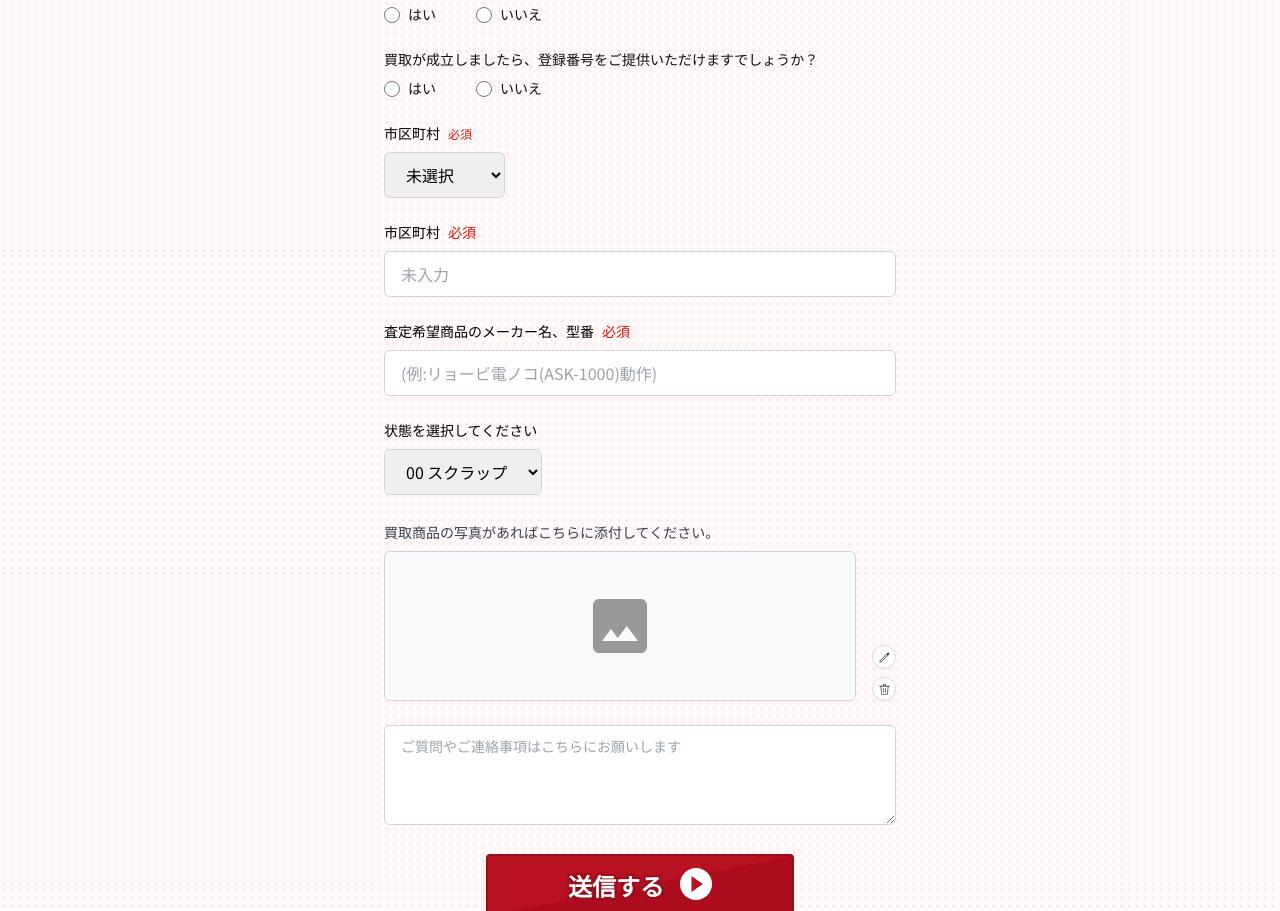
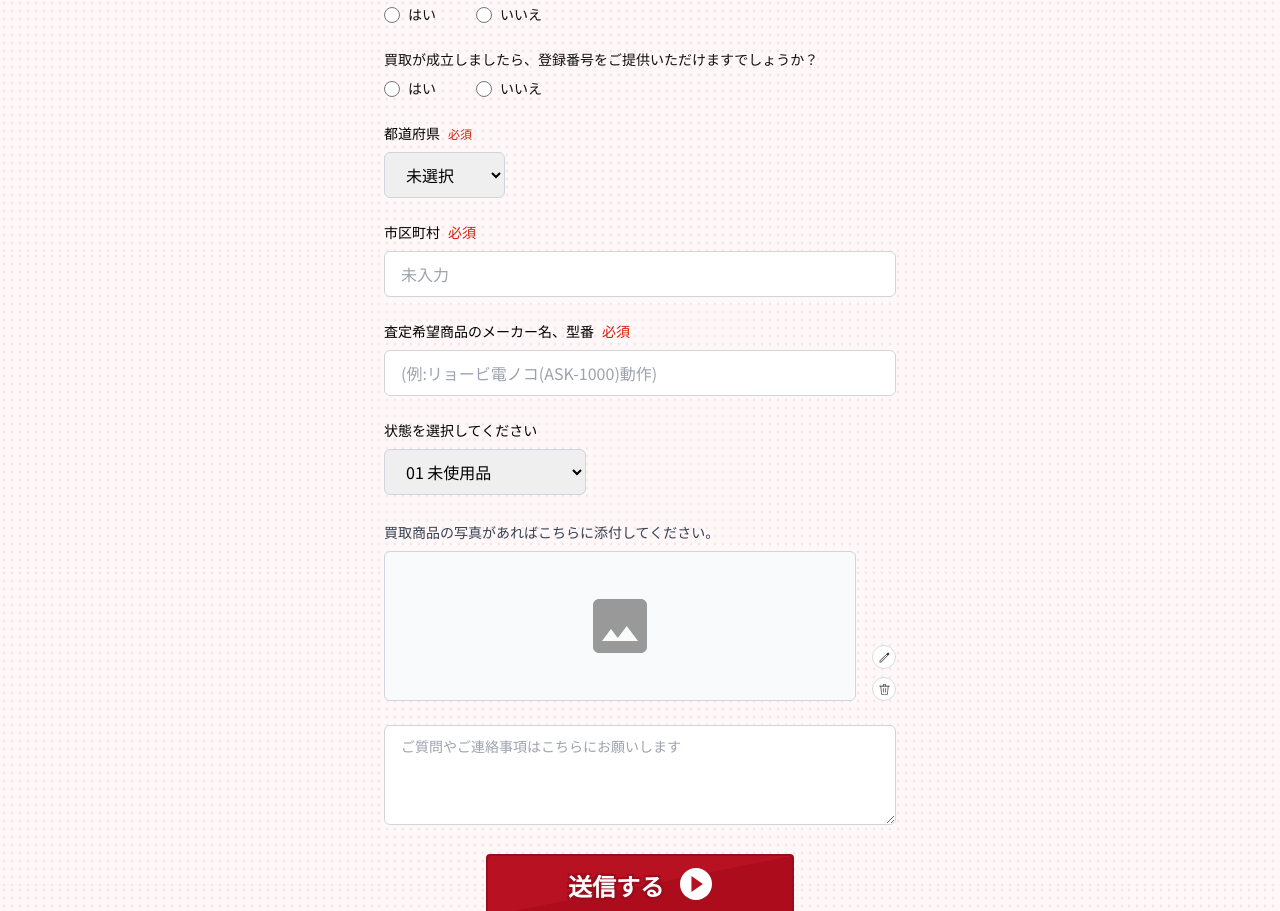
Before and after one commit to alzin/Mac-Hadis, a Next.js app: page /owen-ihe-wase in a window 1280 px wide. Shown: the part 779-1690 px from the top of the page. Built offline with nearby package versions, Linux system fonts and the light colour scheme.

Commit message:
change input values

```diff
--- a/src/components/common/sections/Inquiry.tsx
+++ b/src/components/common/sections/Inquiry.tsx
@@ -106,7 +106,7 @@ const Inquiry = () => {
         <SelectField
           id="city"
           name="city"
-          label="市区町村"
+          label="都道府県"
           required
           value={formData.city}
           options={[
@@ -202,9 +202,13 @@ const Inquiry = () => {
           value={formData.product_condition}
           onChange={handleInputChange}
           options={[
-            { value: "scrap", label: "00 スクラップ" },
-            { value: "used", label: "01 中古" },
-            { value: "new", label: "02 新品" },
+            { value: "unused", label: "01 未使用品" },
+            { value: "excellent", label: "02 極上美品" },
+            { value: "good", label: "03 美品" },
+            { value: "used", label: " 04中古なり" },
+            { value: "damaged", label: " 05キズ汚れ破損あり" },
+            { value: "junk", label: " 06ジャンク" },
+            { value: "scrap", label: " 07スクラップ" },
           ]}
         />
 
```
